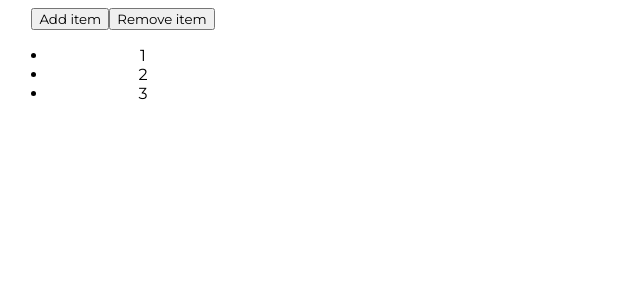
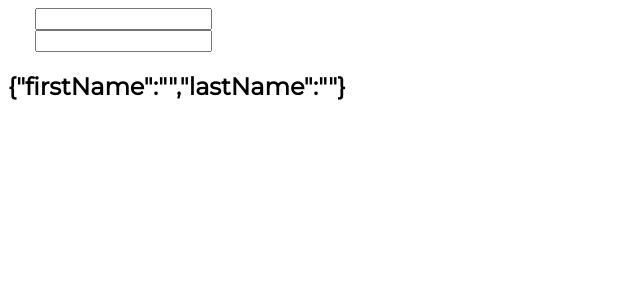
Before and after one commit to antoniog675/react-challenege-project, a React (Create React App) app in the folder my-app/: page / in a window 1280 px wide. Shown: the top 300 px of the page, without its empty margins (0-640 px from the left). Built offline with nearby package versions, Linux system fonts and the light colour scheme.

Commit message:
useed useState to update objects

```diff
--- a/my-app/src/App.js
+++ b/my-app/src/App.js
@@ -1,14 +1,16 @@
 import css from './App.module.css';
 // import SearchBar from './components/SearchBar';
 // import Content from './components/Content';
-import UseStateWithArrays from './components/UseStateWithArrays';
+// import UseStateWithArrays from './components/UseStateWithArrays';
+import UseStateWithObjects from './components/UseStateWithObjects';
 
 function App() {
   return (
     <div className={css.App}>
       {/* <SearchBar /> */}
       {/* <Content /> */}
-      <UseStateWithArrays />
+      {/* <UseStateWithArrays /> */}
+      <UseStateWithObjects />
     </div>
   );
 }
--- /dev/null
+++ b/my-app/src/components/UseStateWithObjects.js
@@ -0,0 +1,16 @@
+import React, {useState} from 'react'
+
+function UseStateWithObjects() {
+    const [name, setName] = useState({ firstName: '', lastName: '' });
+  return (
+    <div>
+        <form>
+            <input type="text" value={name.firstName} onChange={(e) => setName({...name, firstName: e.target.value})} />
+            <input type="text" value={name.lastName} onChange={(e) => setName({...name, lastName: e.target.value})} />
+            <h2>{JSON.stringify(name)}</h2>
+        </form>
+    </div>
+  )
+}
+
+export default UseStateWithObjects
```
